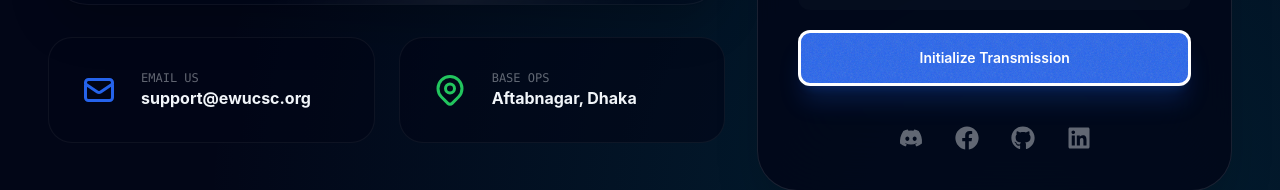
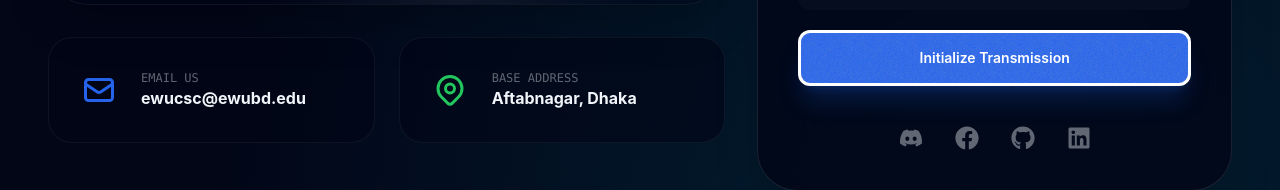
Before and after one commit to Taoshif1/ewucsc-portal-client, a React (Vite) app: page /contact in a window 1280 px wide. Shown: the part 1558-1748 px from the top of the page. Built offline with nearby package versions, Linux system fonts and the light colour scheme; no server answers.

Commit message:
docs: updated official club contact email in Contact page

```diff
--- a/src/pages/Contact.jsx
+++ b/src/pages/Contact.jsx
@@ -135,13 +135,13 @@ const Contact = () => {
               <HiOutlineMail className="text-4xl text-primary" />
               <div>
                 <p className="text-xs uppercase opacity-40 font-mono">Email Us</p>
-                <p className="font-bold">support@ewucsc.org</p>
+                <p className="font-bold">ewucsc@ewubd.edu</p>
               </div>
             </div>
             <div className="p-8 rounded-3xl border border-white/5 bg-base-100/60 flex items-center gap-6 hover:border-accent/20 transition-all">
               <HiOutlineLocationMarker className="text-4xl text-accent" />
               <div>
-                <p className="text-xs uppercase opacity-40 font-mono">Base Ops</p>
+                <p className="text-xs uppercase opacity-40 font-mono">Base Address</p>
                 <p className="font-bold">Aftabnagar, Dhaka</p>
               </div>
             </div>
```
